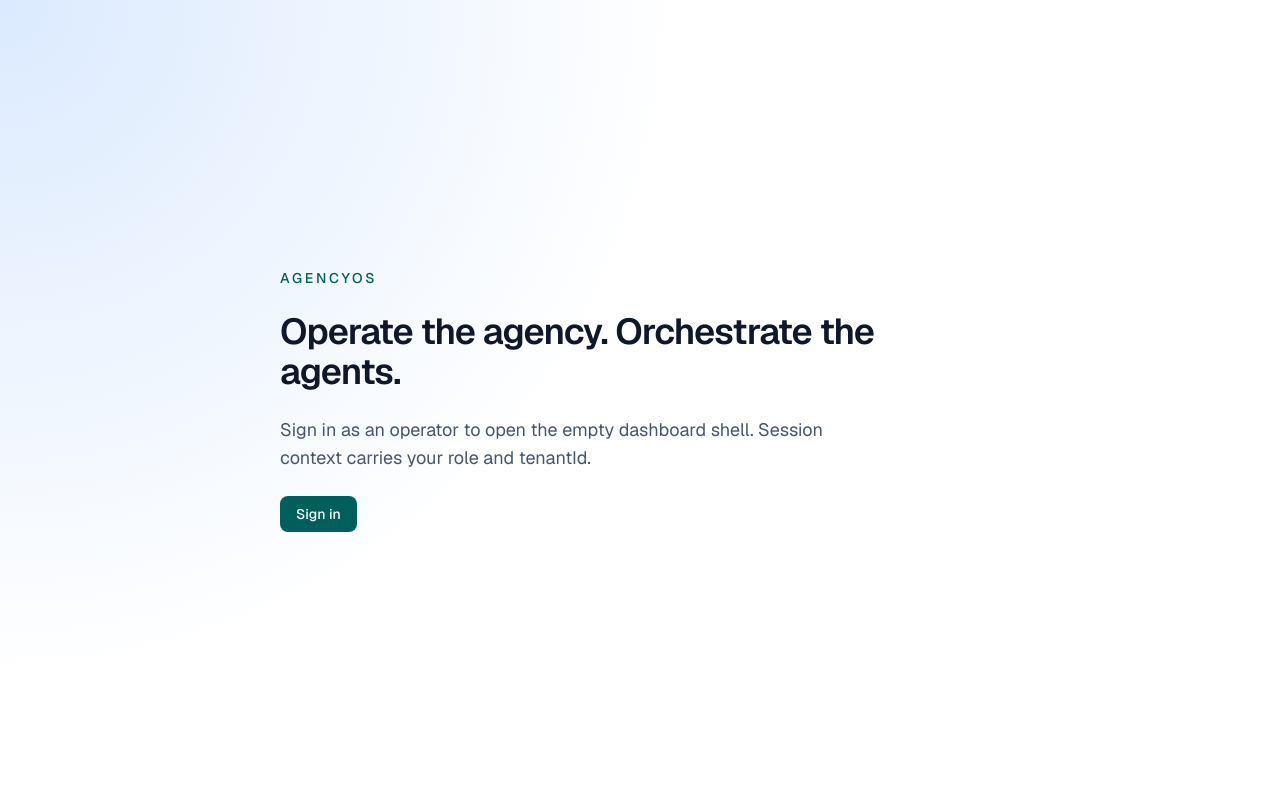
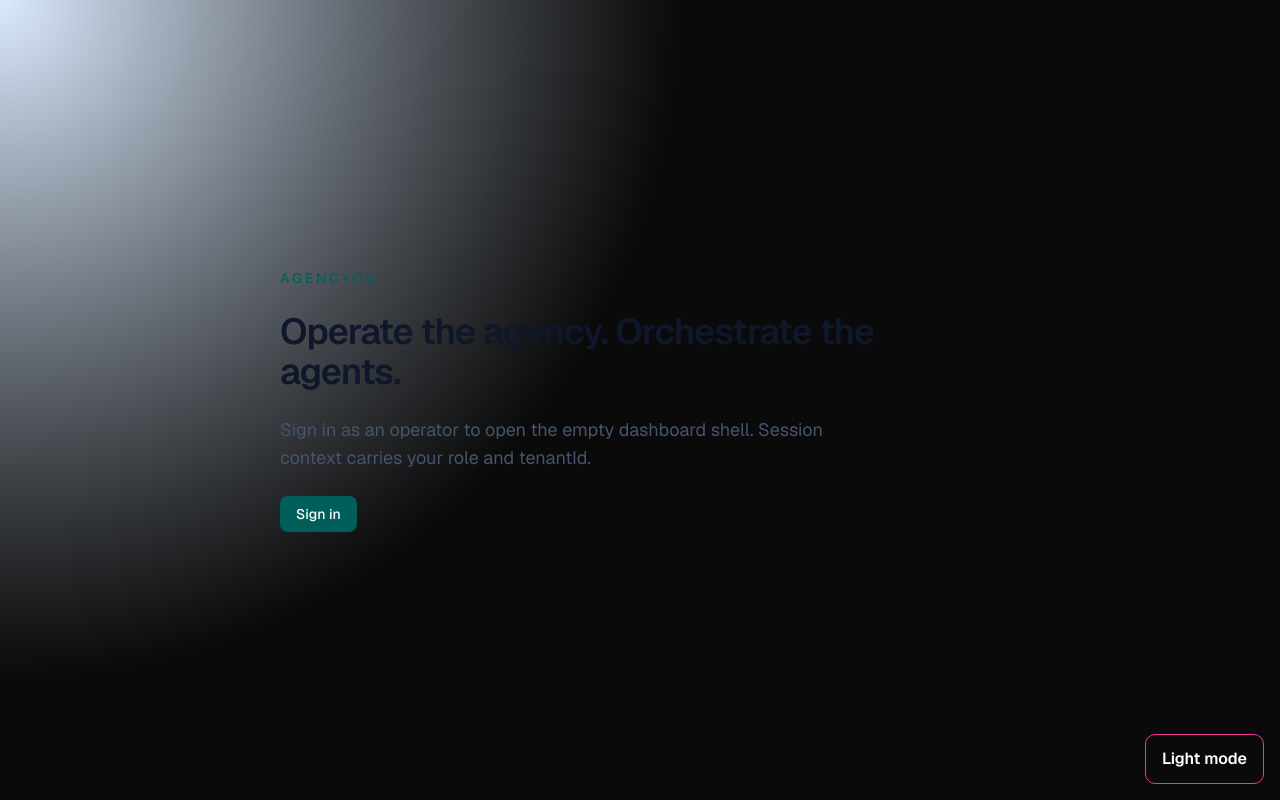
Before and after one commit to paulweezydesign/agency-os-newerest, a Next.js app: page / in a window 1280 px wide. Built offline with nearby package versions, Linux system fonts and the light colour scheme.

Commit message:
feat: mount default-dark toggle throughout AgencyOS

```diff
--- a/src/app/layout.tsx
+++ b/src/app/layout.tsx
@@ -1,6 +1,7 @@
 import type { Metadata } from "next";
 import { Geist, Geist_Mono } from "next/font/google";
 import "./globals.css";
+import { ThemeToggle } from "@/components/theme-toggle";
 
 const geistSans = Geist({
   variable: "--font-sans",
@@ -22,9 +23,10 @@ const RootLayout = ({
 }: Readonly<{
   children: React.ReactNode;
 }>) => (
-  <html lang="en">
+  <html lang="en" className="dark" suppressHydrationWarning>
     <body className={`${geistSans.variable} ${geistMono.variable} antialiased`}>
       {children}
+      <ThemeToggle />
     </body>
   </html>
 );
```
